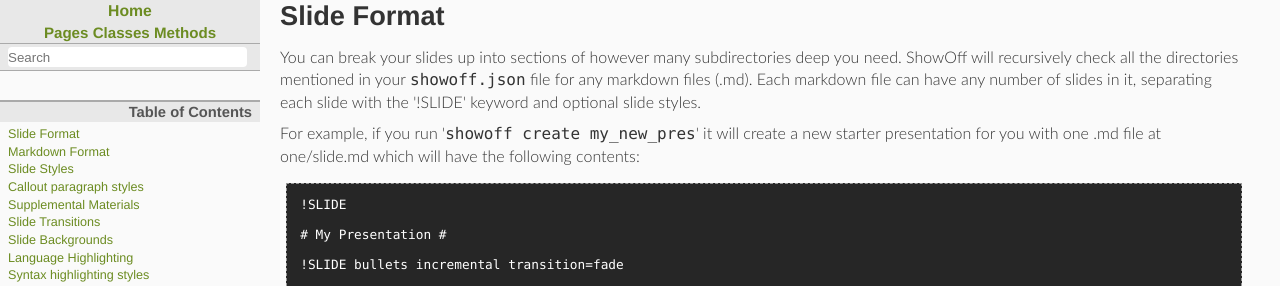
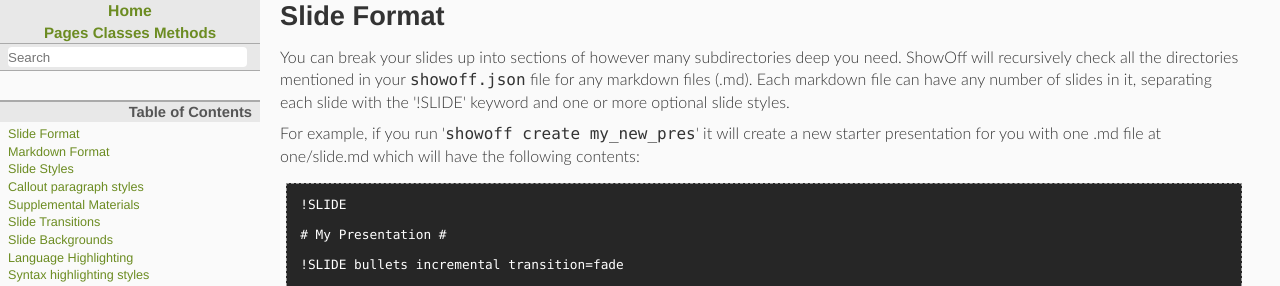
Before and after one commit to binford2k/showoff, a Jekyll site: the page documentation/AUTHORING_rdoc.html, which Jekyll copies as it is, in a window 1280 px wide and 900 px high. Shown: the top 286 px of the window. Built offline with Jekyll 4.4.1, drawn with Linux system fonts in a browser that asks for light colours; some web fonts are replaced; some of the changed text lies outside the part shown.

Commit message:
updating docs

```diff
--- a/documentation/AUTHORING_rdoc.html
+++ b/documentation/AUTHORING_rdoc.html
@@ -127,7 +127,8 @@
 deep you need.  ShowOff will recursively check all the directories
 mentioned in your <code>showoff.json</code> file for any markdown files
 (.md).  Each markdown file can have any number of slides in it, separating
-each slide with the &#39;!SLIDE&#39; keyword and optional slide styles.</p>
+each slide with the &#39;!SLIDE&#39; keyword and one or more optional slide
+styles.</p>
 
 <p>For example, if you run &#39;<code>showoff create my_new_pres</code>&#39;
 it will create a new starter presentation for you with one .md file at
@@ -253,6 +255,9 @@ then output on subsequent lines)</p>
 <dd>
 <p>can be used with &#39;bullets&#39; and &#39;commandline&#39; styles, will
 incrementally update elements on arrow key rather than switch slides</p>
+</dd><dt>inverse
+<dd>
+<p>changes to a dark background and light text.</p>
 </dd><dt>small
 <dd>
 <p>make all slide text 80%</p>
```
Also changed, not shown: other parts of documentation/AUTHORING_rdoc.html (+2 -1 lines), 4 other files.
